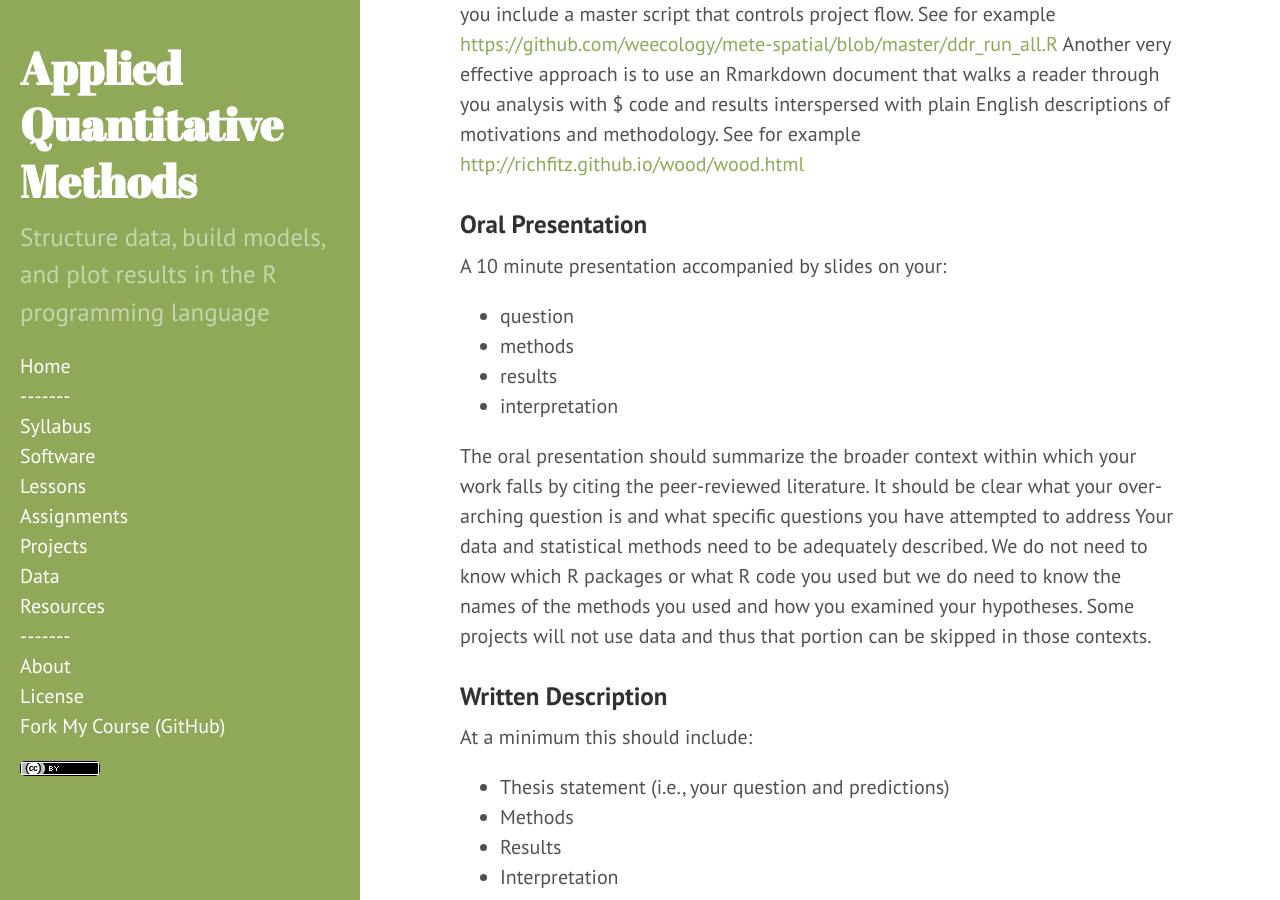
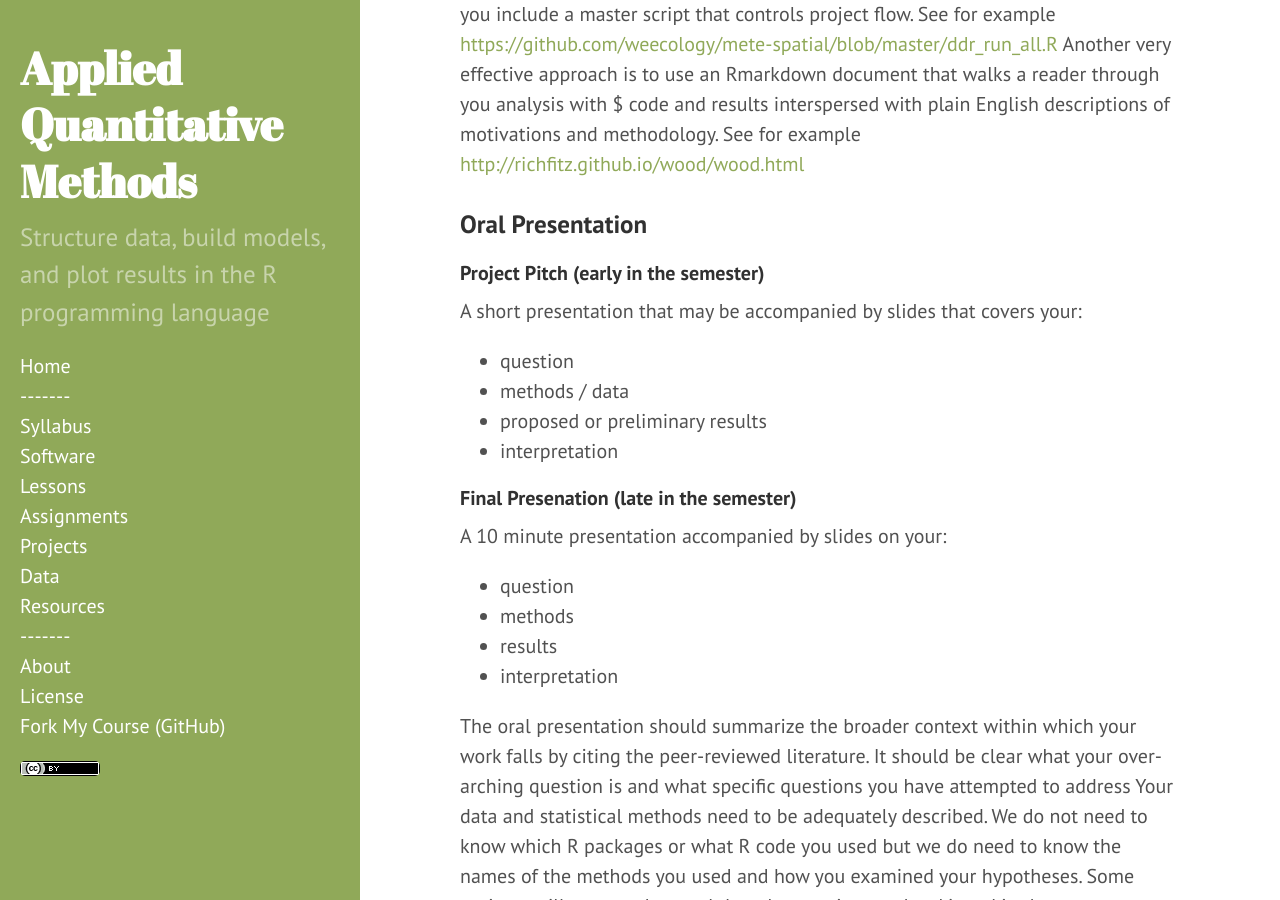
Before and after one commit to dmcglinn/quant_methods, a Jekyll site: the page built from projects.md, in a window 1280 px wide and 900 px high, scrolled down 1392 px. Built offline with Jekyll 4.4.1, drawn with Linux system fonts in a browser that asks for light colours; some of the changed text lies outside the part shown.

Commit message:
small update to project instructions

```diff
--- a/projects.md
+++ b/projects.md
@@ -10,7 +10,7 @@ analyzed as part of a project.
 Students are expected to contribute:
 
 * project code
-* oral presentation
+* oral presentations (Project Pitch & Final Presentation)
 
 Graduate students are also required to contribute:
 
@@ -57,6 +57,16 @@ through you analysis with $ code and results interspersed with plain English
 descriptions of motivations and methodology. See for example <http://richfitz.github.io/wood/wood.html>
 
 ### Oral Presentation
+
+#### Project Pitch (early in the semester)
+
+A short presentation that may be accompanied by slides that covers your:
+* question
+* methods / data
+* proposed or preliminary results
+* interpretation
+
+#### Final Presenation (late in the semester)
 
 A 10 minute presentation accompanied by slides on your:
 
```
